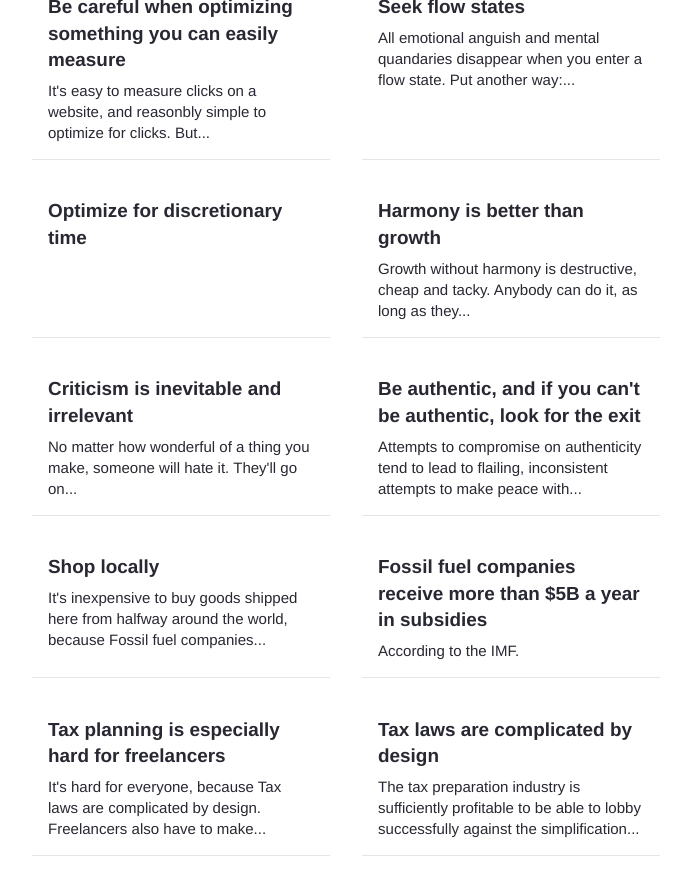
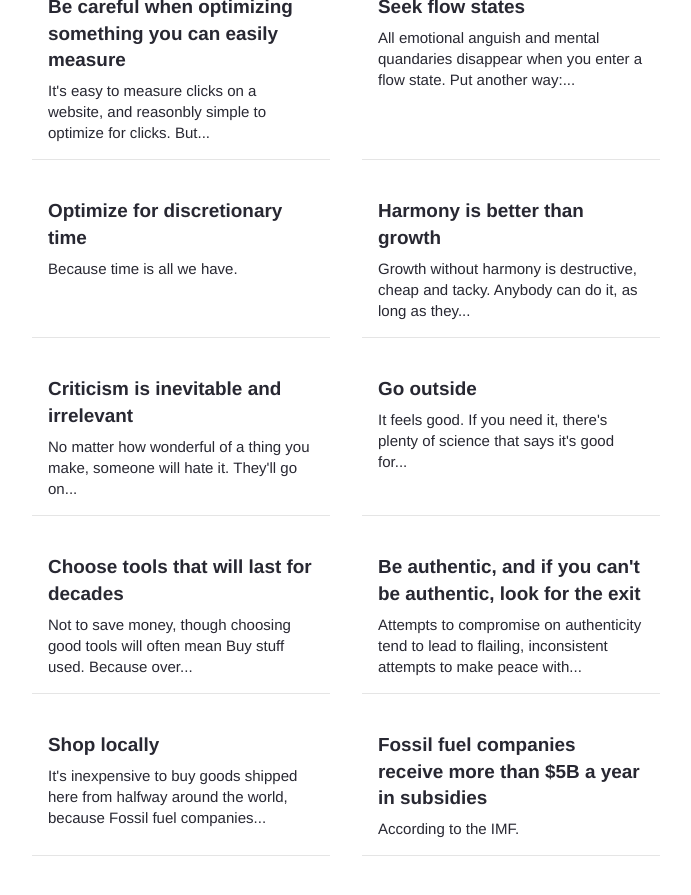
Before and after one commit to bruab/garden, a Jekyll site: the page built from pages/notes.md, in a window 1280 px wide and 900 px high, scrolled down 1699 px. Shown: the top 895 px of the window, without its empty margins (294-985 px from the left). Built offline with Jekyll 4.4.1, drawn with Linux system fonts in a browser that asks for light colours.

Commit message:
oops forgot to commit new notes i guess

```diff
--- /dev/null
+++ b/_notes/Choose tools that will last for decades.md
@@ -0,0 +1,17 @@
+---
+
+title: "Choose tools that will last for decades"
+feed: show
+date: 2022-11-01
+# permalink: /credits
+# format: list
+
+---
+
+Not to save money, though choosing good tools will often mean [[Buy stuff used]].
+
+Because over the course of the next few decades, you have the choice between spending time and energy evaluating, acquiring, learning, and honing new tools—or putting that same time and energy into mastering the one you've already chosen.
+
+_Or_ you can just take that extra evaluation, acquisition, learning, and honing time _back_. See [[Optimize for discretionary time]].
+
+It's fun to [[Try new shit]], and you deserve to have fun. But remember that [[Technology doesn't necessarily solve a real problem]]. If you're just having fun, carry on. But if you're trying to improve your work, or your experience of work, it's probably not a new tool you need. Instead: [[Seek flow states]] with the tools you have, or [[Go outside]].
--- /dev/null
+++ b/_notes/Go outside.md
@@ -0,0 +1,15 @@
+---
+
+title: "Go outside"
+feed: show
+date: 2022-11-01
+# permalink: /credits
+# format: list
+
+---
+
+It feels good. If you need it, there's plenty of science that says it's good for you.
+
+Humans have been staring at screens for about [0.013333% of our time on earth](https://briandavidhall.com/blip/000). It might be bad! Who knows.
+
+One easy way to make sure you go outside is to [[Grow your own food]].
--- a/_notes/Optimize for discretionary time.md
+++ b/_notes/Optimize for discretionary time.md
@@ -7,3 +7,5 @@ date: 2022-11-15
 # format: list
 
 ---
+
+Because time is all we have.
```
